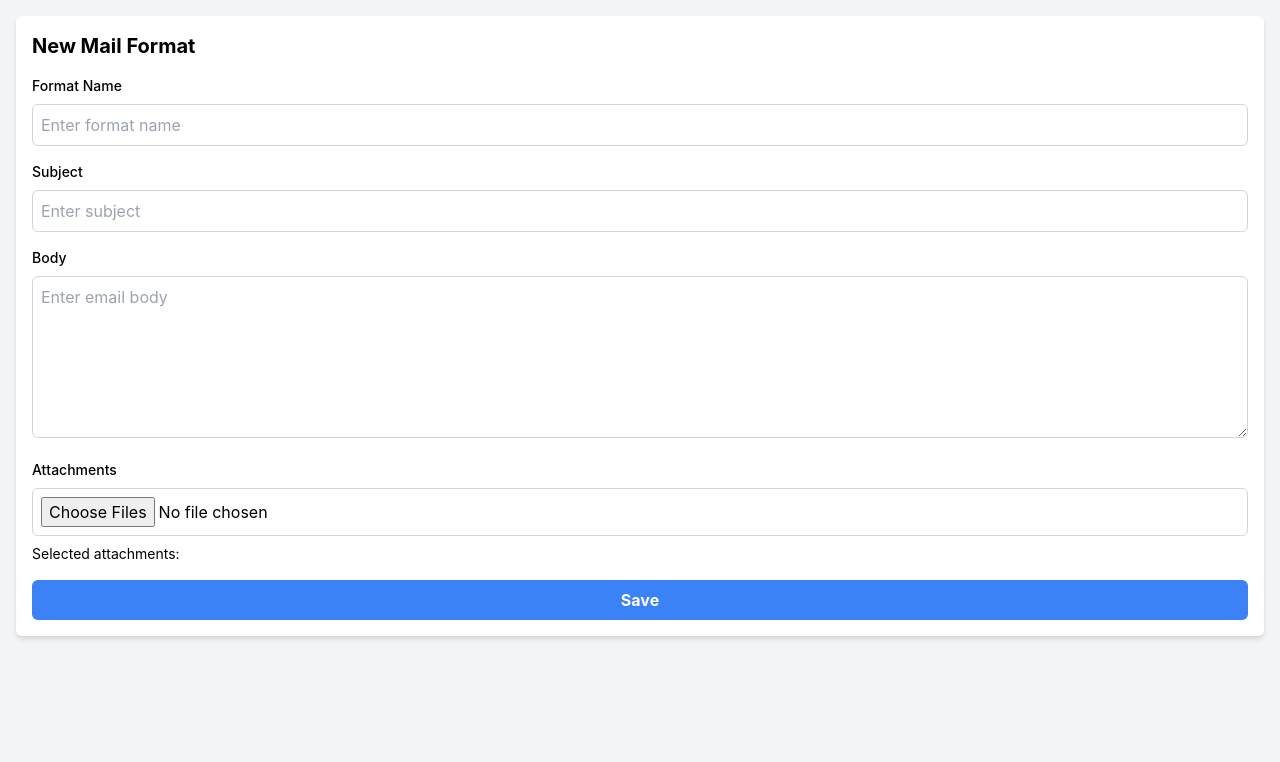
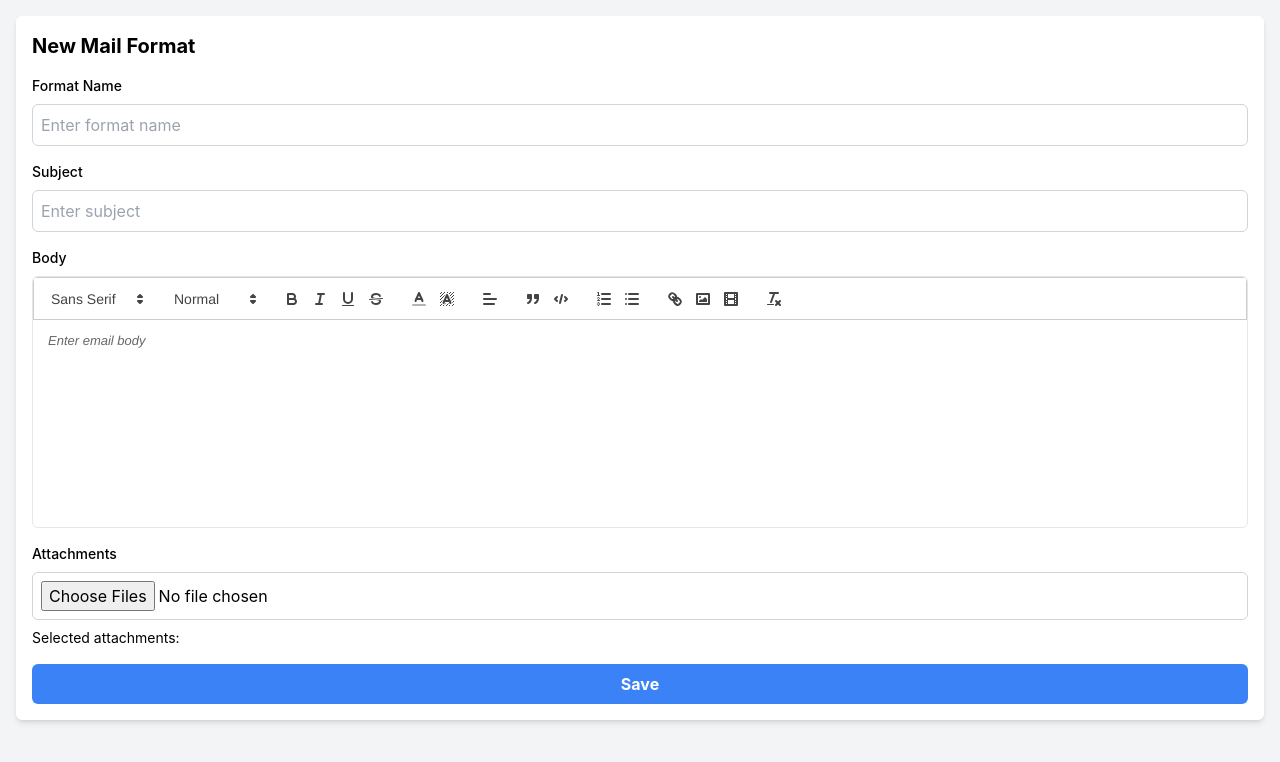
Before and after one commit to amareshgoshika/mail-hub-ui, a React (Create React App) app: page /newMailFormat in a window 1280 px wide. Shown: the top 762 px of the page. Built offline with nearby package versions, Linux system fonts and the light colour scheme.

Commit message:
Added Text area as editor

```diff
--- a/package.json
+++ b/package.json
@@ -11,9 +11,12 @@
     "axios": "^1.7.9",
     "dotenv": "^16.4.7",
     "firebase": "^11.1.0",
+    "html-to-text": "^9.0.5",
     "papaparse": "^5.4.1",
+    "quill": "^2.0.3",
     "react": "^18.3.1",
     "react-dom": "^18.3.1",
+    "react-quill": "^2.0.0",
     "react-router-dom": "^7.1.1",
     "react-scripts": "5.0.1",
     "web-vitals": "^2.1.4"
--- a/src/components/NewMailFormat.js
+++ b/src/components/NewMailFormat.js
@@ -1,4 +1,6 @@
 import React, { useState, useEffect } from "react";
+import ReactQuill from 'react-quill';
+import 'react-quill/dist/quill.snow.css';
 
 const NewMailFormat = () => {
   const [attachments, setAttachments] = useState([]);
@@ -49,7 +51,6 @@ const NewMailFormat = () => {
     }
   };
 
-
   return (
     <div className="min-h-screen bg-gray-100 p-4">
       <div className="bg-white shadow-md rounded-md p-4">
@@ -90,15 +91,57 @@ const NewMailFormat = () => {
             <label className="block text-sm font-medium mb-2" htmlFor="body">
               Body
             </label>
-            <textarea
-              id="body"
-              rows="6"
-              value={body}
-              onChange={(e) => setBody(e.target.value)}
-              className="w-full border border-gray-300 rounded-md p-2"
-              placeholder="Enter email body"
-            />
+            <div className="rounded-md overflow-hidden border" style={{ minHeight: '250px' }}>
+              <ReactQuill
+                value={body}
+                onChange={setBody}
+                theme="snow"
+                placeholder="Enter email body"
+                modules={{
+                  toolbar: [
+                    [{ font: [] }],
+                    [{ size: [] }],
+                    ['bold', 'italic', 'underline', 'strike'],
+                    [{ color: [] }, { background: [] }],
+                    [{ align: [] }],
+                    ['blockquote', 'code-block'],
+                    [{ list: 'ordered' }, { list: 'bullet' }],
+                    ['link', 'image', 'video'],
+                    ['clean'],
+                  ],
+                }}
+                formats={[
+                  'font',
+                  'size',
+                  'bold',
+                  'italic',
+                  'underline',
+                  'strike',
+                  'color',
+                  'background',
+                  'align',
+                  'blockquote',
+                  'code-block',
+                  'list',
+                  'bullet',
+                  'link',
+                  'image',
+                  'video',
+                ]}
+                className="w-full"
+                style={{
+                  minHeight: '250px',
+                }}
+              />
+            </div>
           </div>
+          <style>
+          {`
+            .ql-container {
+              border: none !important;
+            }
+          `}
+          </style>
 
           {/* Attachments */}
           <div className="mb-4">
--- a/src/components/SendEmail.js
+++ b/src/components/SendEmail.js
@@ -2,6 +2,8 @@ import React, { useState, useEffect, useRef } from 'react';
 import { useNavigate } from 'react-router-dom';
 import axios from 'axios';
 import Papa from 'papaparse';
+import ReactQuill from 'react-quill';
+import 'react-quill/dist/quill.snow.css';
 
 function SendEmail() {
   const navigate = useNavigate();
@@ -156,6 +158,10 @@ function SendEmail() {
     }
   };
 
+  const handleBodyChange = (value) => {
+    setBody(value);
+  };
+
   return (
     <div className="min-h-screen bg-gray-100 p-4 mt-12 flex flex-col md:flex-row">
       {/* Left Side: Add Recipients Details */}
@@ -260,8 +266,8 @@ function SendEmail() {
             ))}
         </div>
 
-        <form>
-            <div className="mb-4">
+        <form className="space-y-6">
+            <div>
                 <label className="block text-sm font-medium mb-2" htmlFor="subject">
                     Mail Subject
                 </label>
@@ -274,20 +280,61 @@ function SendEmail() {
                     placeholder="Enter subject"
                 />
             </div>
-            <div className="mb-4">
+            <div>
                 <label className="block text-sm font-medium mb-2" htmlFor="body">
                     Mail Body
                 </label>
-                <textarea
-                    id="body"
-                    rows="6"
-                    value={body}
-                    onChange={(e) => setBody(e.target.value)}
-                    className="w-full border border-gray-300 rounded-md p-2"
-                    placeholder="Enter email body"
+                <div className="border border-gray-300 rounded-md overflow-hidden">
+                    <ReactQuill
+                        value={body}
+                        onChange={handleBodyChange}
+                        theme="snow"
+                        placeholder="Enter email body"
+                        modules={{
+                            toolbar: [
+                                [{ font: [] }],
+                                [{ size: [] }],
+                                ['bold', 'italic', 'underline', 'strike'],
+                                [{ color: [] }, { background: [] }],
+                                [{ align: [] }],
+                                ['blockquote', 'code-block'],
+                                [{ list: 'ordered' }, { list: 'bullet' }],
+                                ['link', 'image', 'video'],
+                                ['clean'], // Remove formatting
+                            ],
+                        }}
+                        formats={[
+                            'font',
+                            'size',
+                            'bold',
+                            'italic',
+                            'underline',
+                            'strike',
+                            'color',
+                            'background',
+                            'align',
+                            'blockquote',
+                            'code-block',
+                            'list',
+                            'bullet',
+                            'link',
+                            'image',
+                            'video',
+                        ]}
+                        className="w-full"
+                        style={{ minHeight: '250px' }}
                 />
+                </div>
             </div>
-            <div className="mb-4">
+          <style>
+          {`
+            .ql-container {
+              border: none !important;
+            }
+          `}
+          </style>
+
+            <div>
                 <label className="block text-sm font-medium mb-2" htmlFor="attachments">
                     Attachments
                 </label>
```
